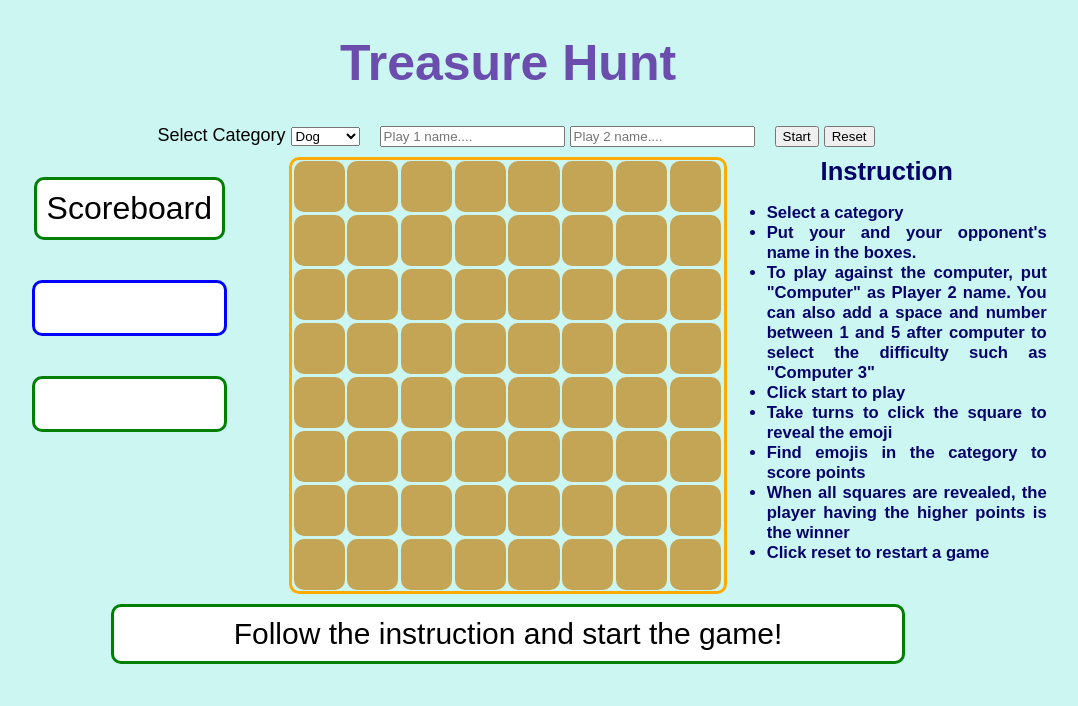
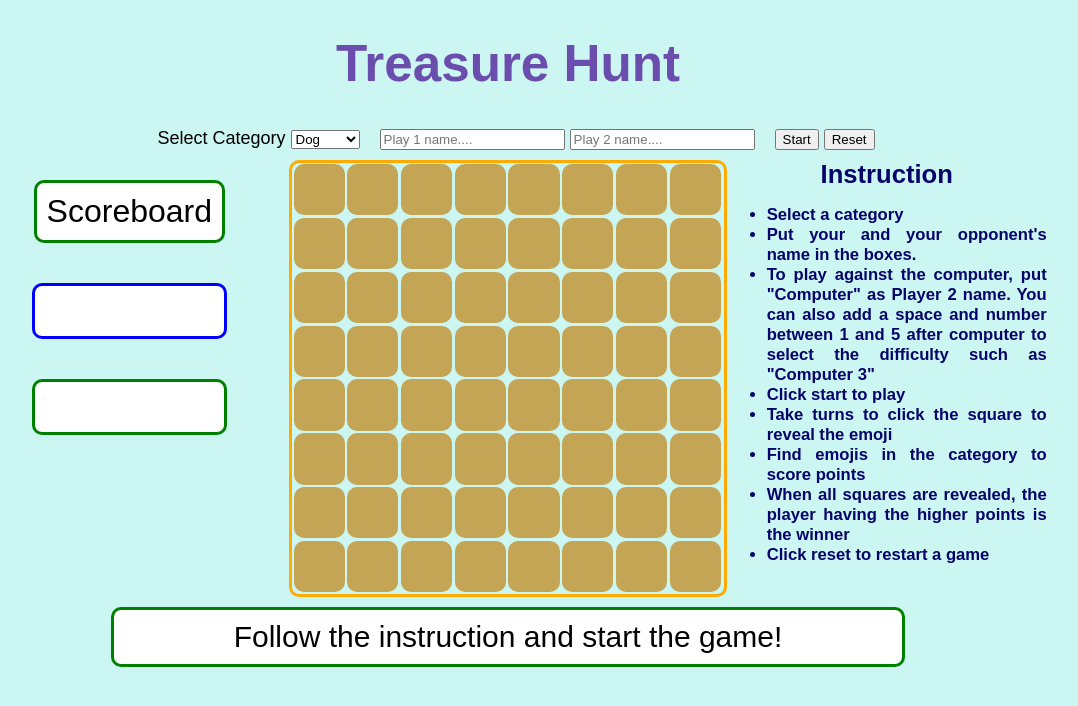
Before and after one commit to mousesaver/project-1, a plain HTML site: page index.html in a window 1280 px wide. Shown: the whole page, without its empty margins (132-1210 px from the left). Drawn offline with Linux system fonts and the light colour scheme; a web font is replaced by a local one.

Commit message:
updated h1 font-size in html

```diff
--- a/style.css
+++ b/style.css
@@ -9,7 +9,7 @@ h1 {
     text-align: center;
     font-family: 'Redkost Comic', sans-serif;
     color:rgb(106, 77, 173);
-    font-size: 50px;
+    font-size: 4vw;
 }
 #firstrow {
     display: flex;
```
